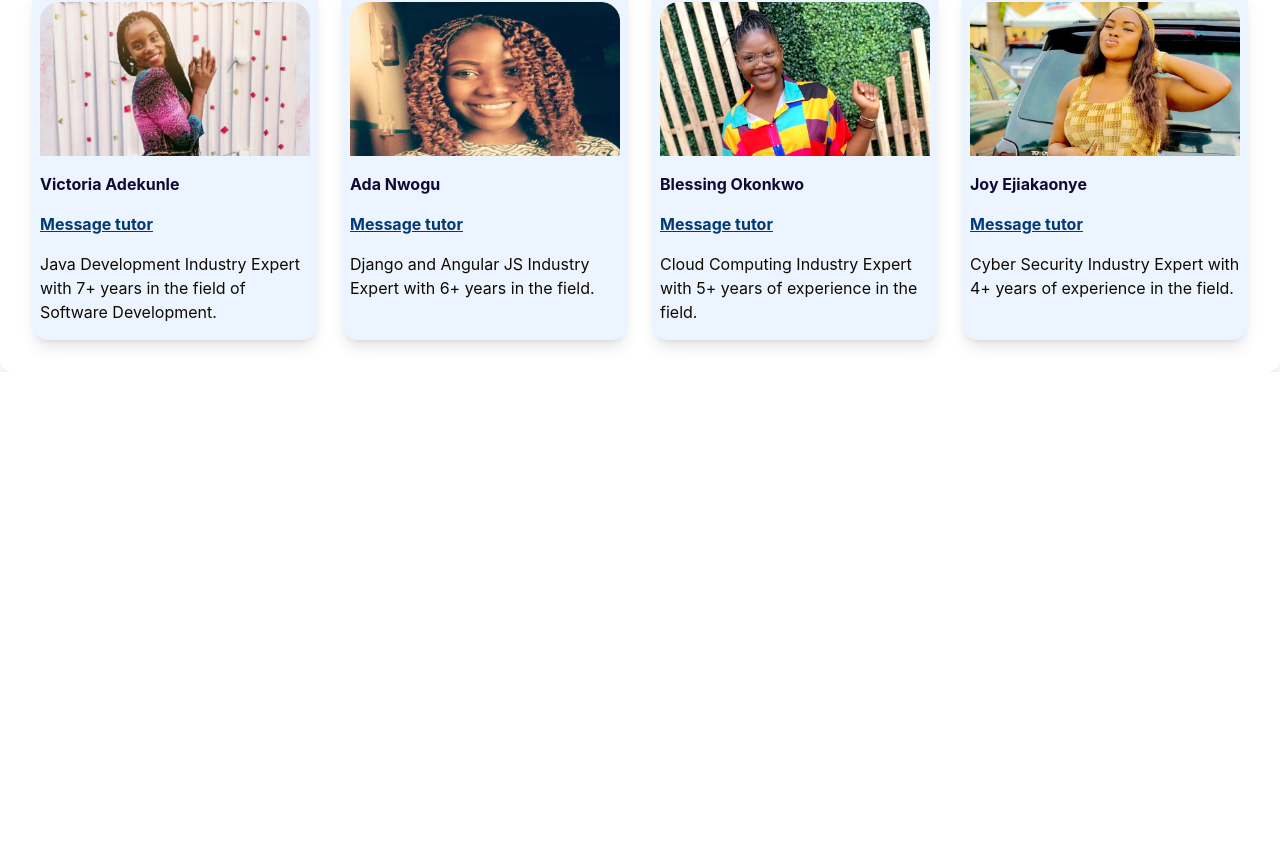
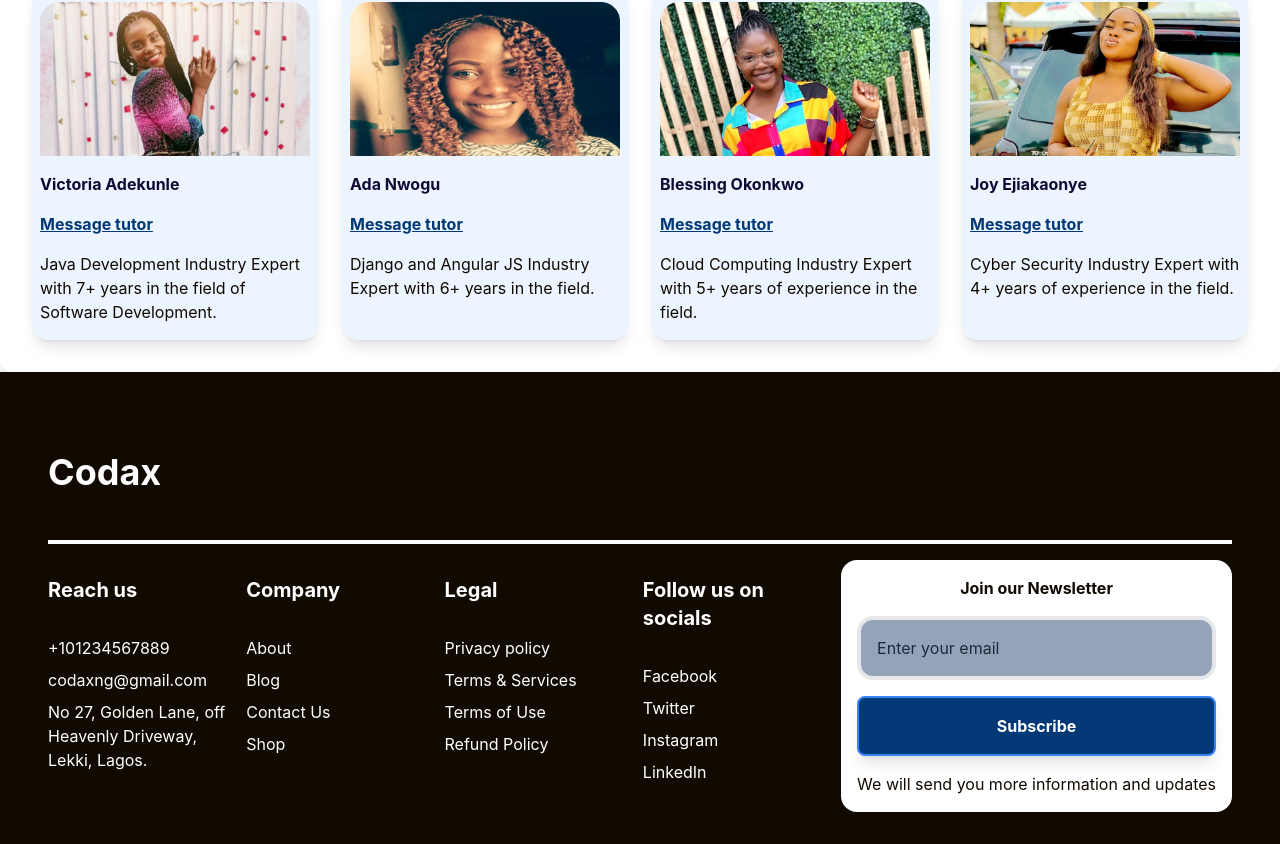
Before and after one commit to dazzling-bright/Codax-Website, a React (Create React App) app: page / in a window 1280 px wide. Shown: the part 2943-3787 px from the top of the page. Before the commit the page ends 3315 px from the top, so only its background shows below. Built offline with nearby package versions, Linux system fonts and the light colour scheme.

Commit message:
Implement the Footer section of the page

```diff
--- a/src/App.js
+++ b/src/App.js
@@ -1,6 +1,7 @@
 import AboutUs from "./components/body/About";
 import AboutTeam from "./components/body/AboutTheTeam";
 import Achievement from "./components/body/Achievement";
+import Footer from "./components/body/Footer";
 import GettingStarted from "./components/body/GettingStarted";
 import MissionAndVision from "./components/body/Mission";
 import Services from "./components/body/Services";
@@ -18,6 +19,7 @@ function App() {
       <Services />
       <Achievement />
       <AboutTeam />
+      <Footer />
     </main>
   );
 }
--- /dev/null
+++ b/src/components/body/Footer.jsx
@@ -0,0 +1,80 @@
+import { NewsLetter } from "./Newsletter";
+
+const FooterSection = ({ title, links }) => (
+  <section className="py-4 flex-col justify-between">
+    <h2 className="mb-8 font-bold text-xl">{title}</h2>
+    <ul className="">
+      {links.map((link, index) => (
+        <li key={index} className="mb-2">
+          <a
+            href={link.href}
+            className="hover:underline transition-all duration-200 break-words"
+          >
+            {link.text}
+          </a>
+        </li>
+      ))}
+    </ul>
+  </section>
+);
+
+const Footer = () => {
+  const sections = [
+    {
+      title: "Reach us",
+      links: [
+        { href: "/", text: "+101234567889" },
+        { href: "/", text: "codaxng@gmail.com" },
+        {
+          href: "/",
+          text: "No 27, Golden Lane, off Heavenly Driveway, Lekki, Lagos.",
+        },
+      ],
+    },
+    {
+      title: "Company",
+      links: [
+        { href: "/", text: "About" },
+        { href: "/", text: "Blog" },
+        { href: "/", text: "Contact Us" },
+        { href: "/", text: "Shop" },
+      ],
+    },
+    {
+      title: "Legal",
+      links: [
+        { href: "/", text: "Privacy policy" },
+        { href: "/", text: "Terms & Services" },
+        { href: "/", text: "Terms of Use" },
+        { href: "/", text: "Refund Policy" },
+      ],
+    },
+    {
+      title: "Follow us on socials",
+      links: [
+        { href: "/", text: "Facebook" },
+        { href: "/", text: "Twitter" },
+        { href: "/", text: "Instagram" },
+        { href: "/", text: "LinkedIn" },
+      ],
+    },
+  ];
+
+  return (
+    <footer className="grid grid-cols-1 md:grid-cols-2 lg:grid-cols-4 text-center lg:text-left gap-4 px-4 md:px-12 py-8 bg-custom-black text-white">
+      <h3 className="col-span-1 md:col-span-2 lg:col-span-5 font-bold text-4xl py-12 border-0 border-b-4 border-b-white  md:w-full text-left">
+        Codax
+      </h3>
+      {sections.map((section, index) => (
+        <div key={index} className="flex flex-col">
+          <FooterSection title={section.title} links={section.links} />
+        </div>
+      ))}
+      <div className="flex flex-col md:items-start">
+        <NewsLetter />
+      </div>
+    </footer>
+  );
+};
+
+export default Footer;
--- /dev/null
+++ b/src/components/body/Newsletter.jsx
@@ -0,0 +1,16 @@
+import Button from "../general-use/button";
+
+export const NewsLetter = () => {
+  return (
+    <section className="flex flex-col text-center w-fit mx-auto gap-4 py-4 px-2 md:px-4 bg-white rounded-2xl text-custom-black ">
+      <h2 className="font-bold">Join our Newsletter</h2>
+      <input
+        className="bg-slate-400 rounded-2xl p-4 border-4 border-inherit hover:border-slate-700 placeholder-slate-800"
+        placeholder="Enter your email"
+        type="email"
+      />
+      <Button>Subscribe</Button>
+      <p>We will send you more information and updates</p>
+    </section>
+  );
+};
```
